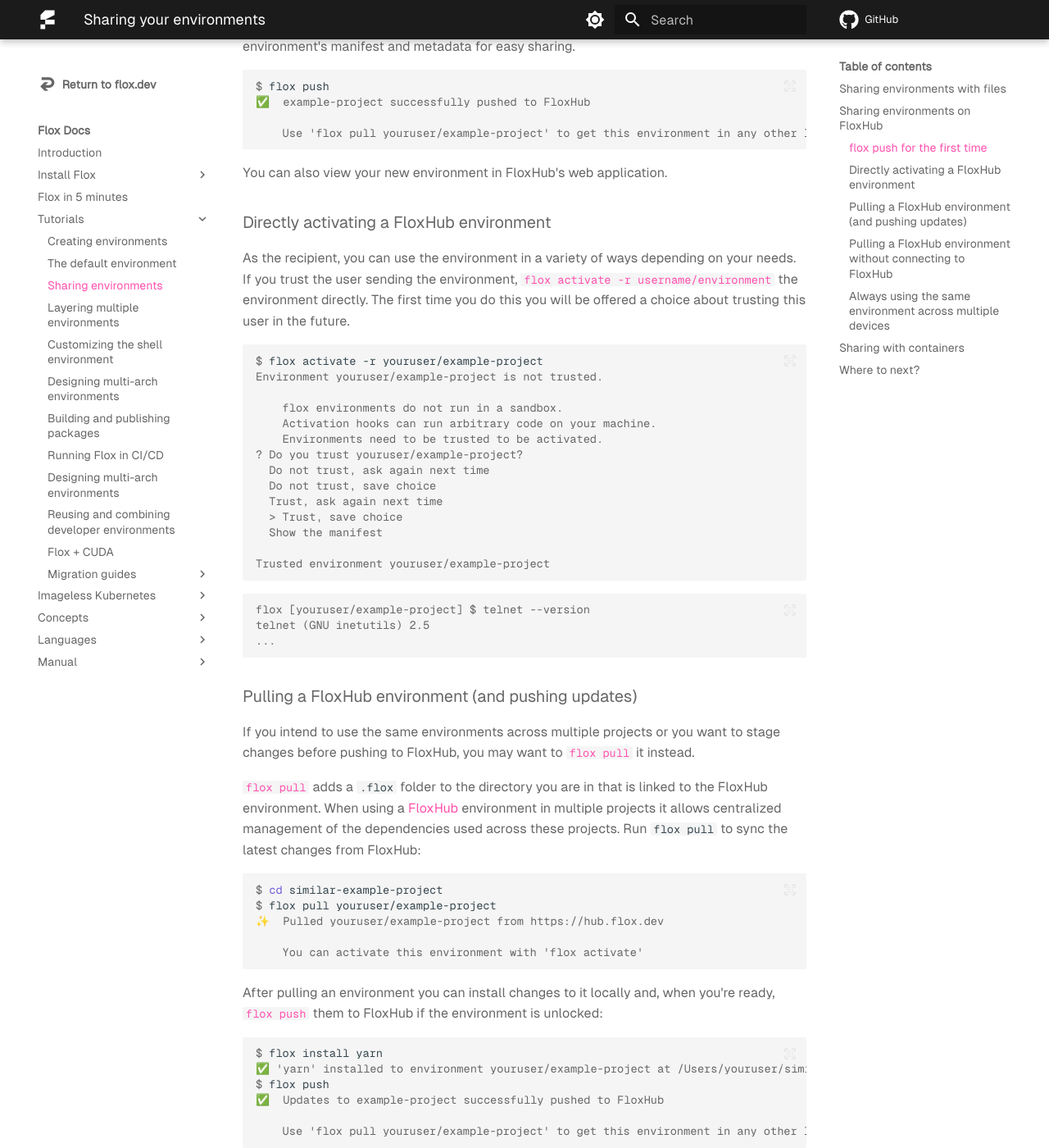
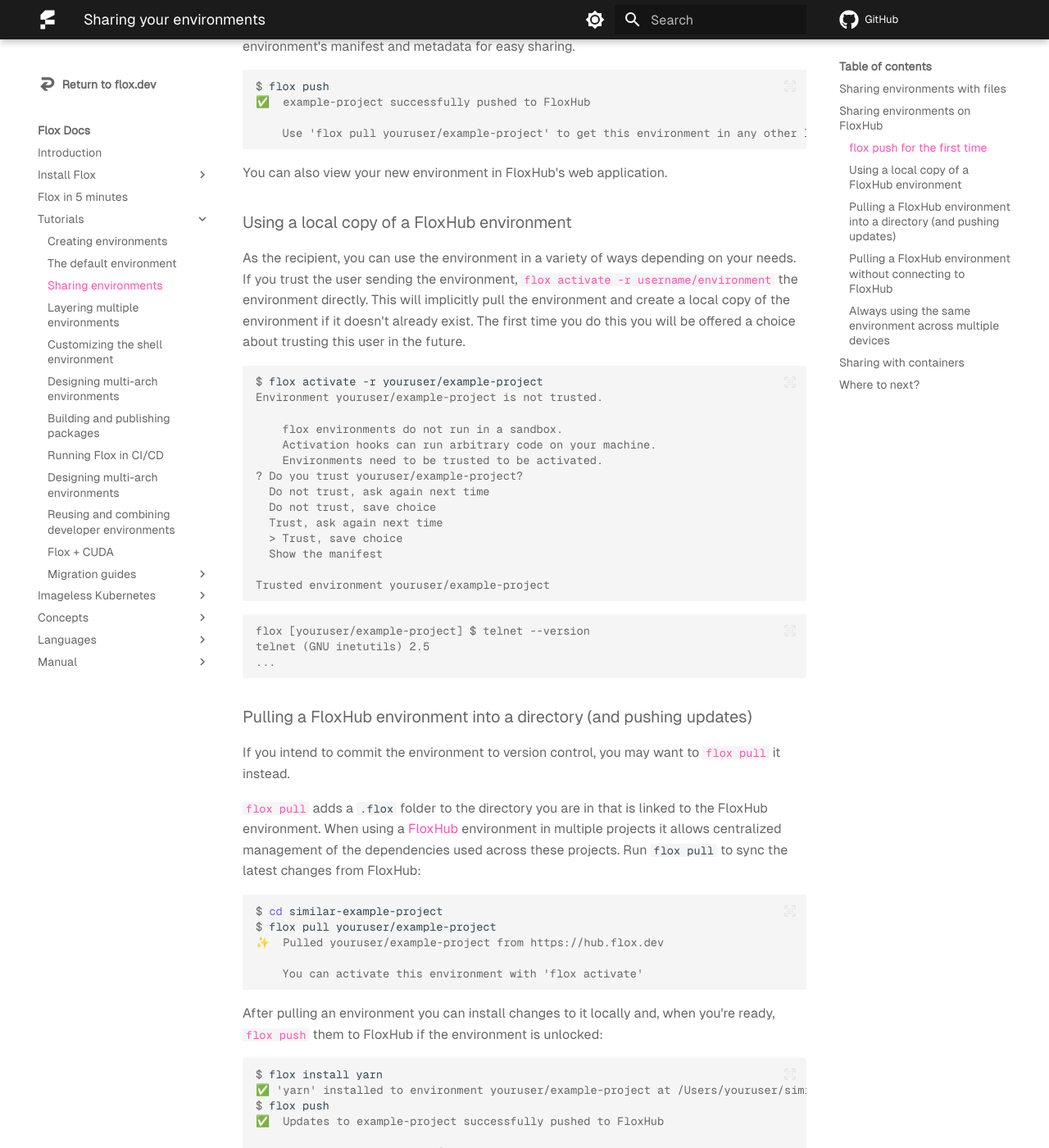
Before and after one commit to flox/floxdocs, an MkDocs documentation site: the page built from docs/tutorials/sharing-environments.md, in a window 1280 px wide and 1400 px high, scrolled down 1622 px. Shown: the whole window at 82% size. Built offline with MkDocs 1.6.1 and Material for MkDocs 9.7.7, drawn with Linux system fonts in a browser that asks for light colours; plug-ins that fetch from the network failed and are left out; comment, search, counter and statistics services are not loaded; some of the changed text lies outside the part shown.

Commit message:
docs: rework sharing since dropping remote
Some of the distinctions betweeen when to use `-r` vs `-d` have changed

````diff
--- a/docs/tutorials/sharing-environments.md
+++ b/docs/tutorials/sharing-environments.md
@@ -73,9 +73,9 @@
 
 You can also view your new environment in FloxHub's web application.
 
-### Directly activating a FloxHub environment
+### Using a local copy of a FloxHub environment
 
-As the recipient, you can use the environment in a variety of ways depending on your needs. If you trust the user sending the environment, [`flox activate -r username/environment`][flox_activate] the environment directly. The first time you do this you will be offered a choice about trusting this user in the future.
+As the recipient, you can use the environment in a variety of ways depending on your needs. If you trust the user sending the environment, [`flox activate -r username/environment`][flox_activate] the environment directly. This will implicitly pull the environment and create a local copy of the environment if it doesn't already exist. The first time you do this you will be offered a choice about trusting this user in the future.
 
 ```console
 $ flox activate -r youruser/example-project
@@ -100,9 +100,9 @@
 ...
 ```
 
-### Pulling a FloxHub environment (and pushing updates)
+### Pulling a FloxHub environment into a directory (and pushing updates)
 
-If you intend to use the same environments across multiple projects or you want to stage changes before pushing to FloxHub, you may want to [`flox pull`][flox_pull] it instead.
+If you intend to commit the environment to version control, you may want to [`flox pull`][flox_pull] it instead.
 
 [`flox pull`][flox_pull] adds a `.flox` folder to the directory you are in that is linked to the FloxHub environment. When using a [FloxHub][floxhub_concept] environment in multiple projects it allows centralized management of the dependencies used across these projects. Run `flox pull` to sync the latest changes from FloxHub:
 
@@ -124,8 +124,6 @@
 
     Use 'flox pull youruser/example-project' to get this environment in any other location.
 ```
-
-Changes are made to your local copy first. Use `flox push` to sync them to FloxHub so others can access the updates.
 
 !!! note "Note"
     Right now, only environment owners can push edits to their environments.
````
